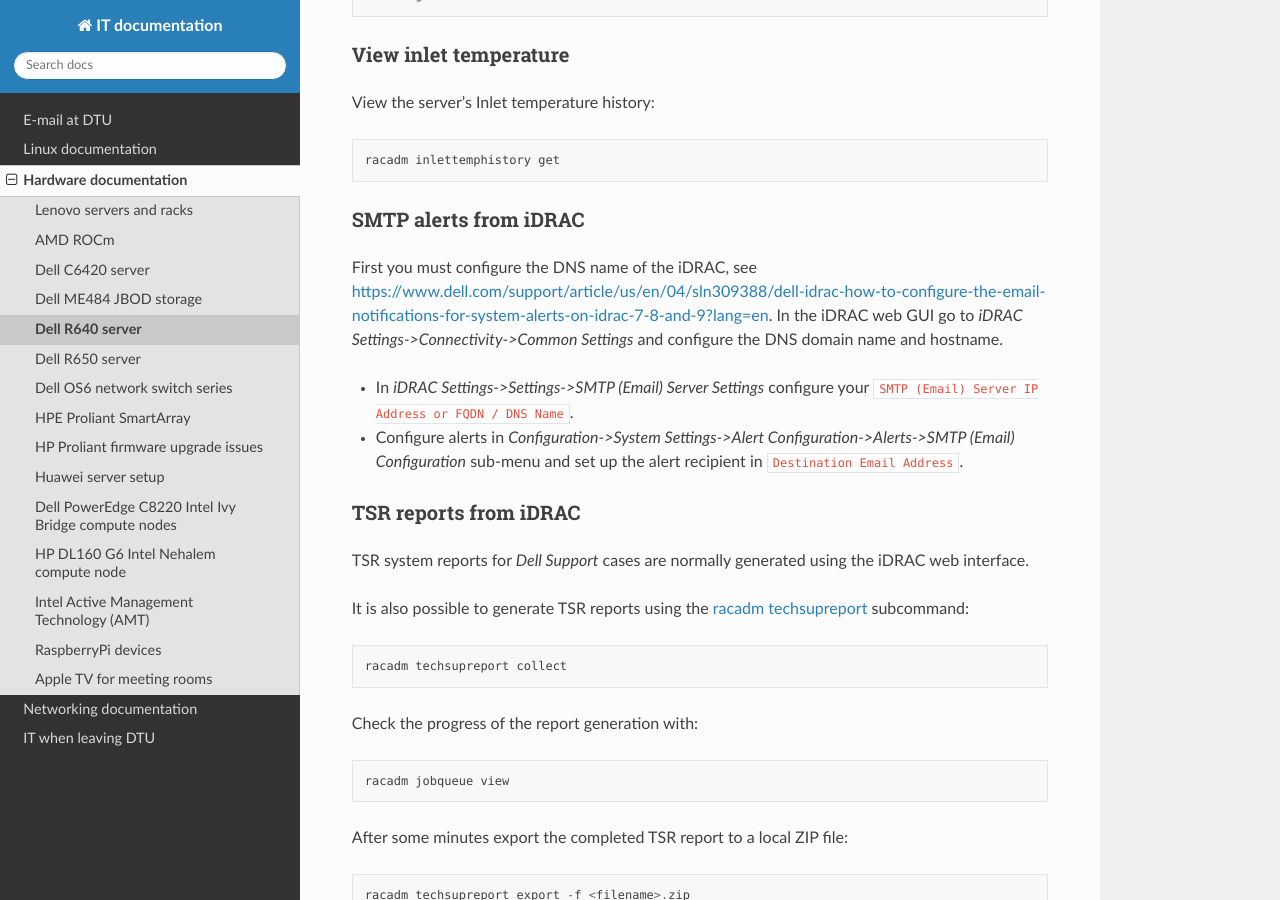
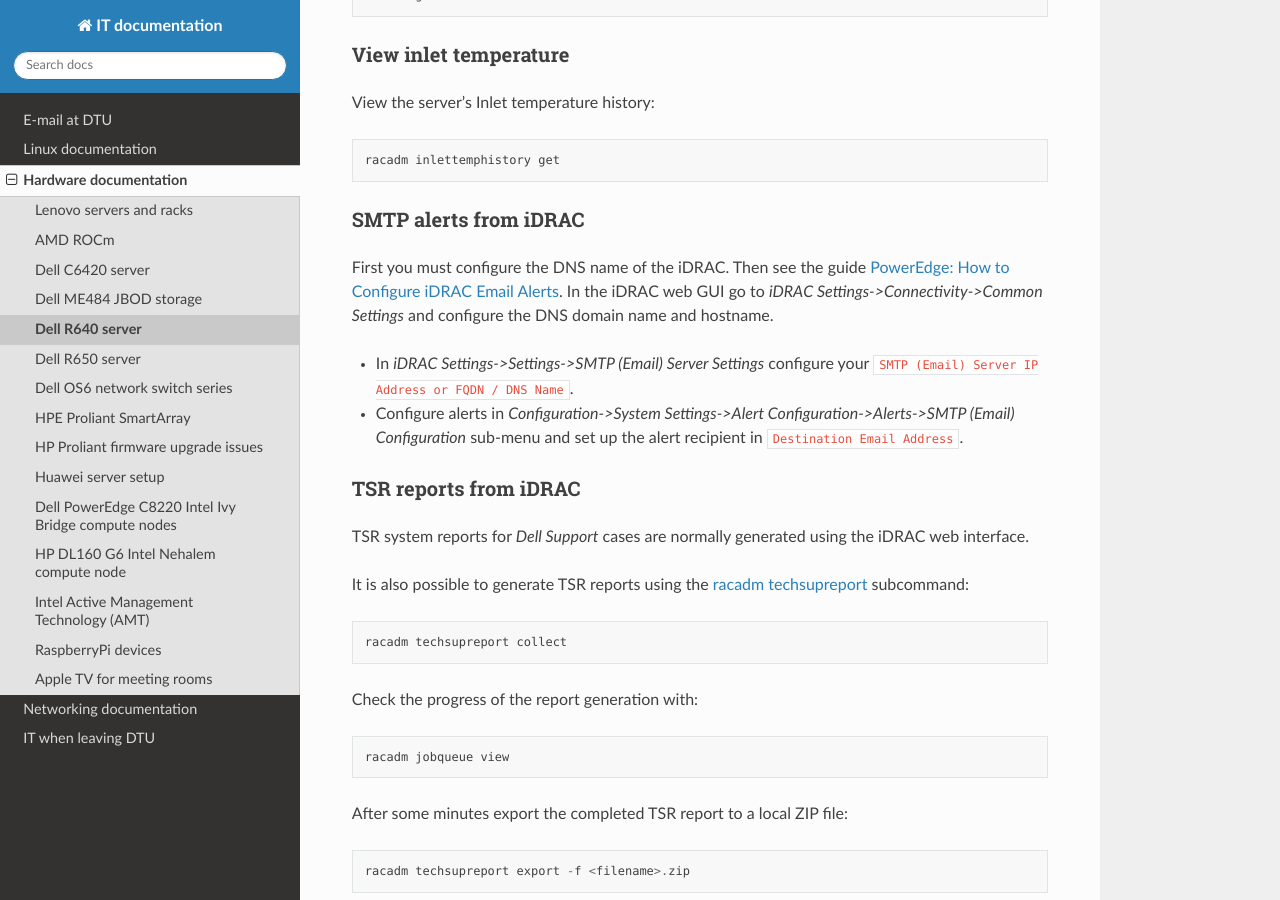
Before and after one commit to OleHolmNielsen/ITwiki, a Sphinx documentation site: the page built from docs/Dell_R640.rst, in a window 1280 px wide and 900 px high, scrolled down 16968 px. Built offline with Sphinx 7.4.7 and the Read the Docs theme 3.1.0, drawn with Linux system fonts in a browser that asks for light colours.

Commit message:
Link to guide

```diff
--- a/docs/Dell_R640.rst
+++ b/docs/Dell_R640.rst
@@ -708,7 +708,9 @@
 SMTP alerts from iDRAC
 ----------------------
 
-First you must configure the DNS name of the iDRAC, see https://www.dell.com/support/article/us/en/04/sln309388/dell-idrac-how-to-configure-the-email-notifications-for-system-alerts-on-idrac-7-8-and-9?lang=en.
+First you must configure the DNS name of the iDRAC.
+Then see the guide
+`PowerEdge: How to Configure iDRAC Email Alerts <https://www.dell.com/support/article/us/en/04/sln309388/dell-idrac-how-to-configure-the-email-notifications-for-system-alerts-on-idrac-7-8-and-9?lang=en>`_.
 In the iDRAC web GUI go to *iDRAC Settings->Connectivity->Common Settings* and configure the DNS domain name and hostname.
 
 * In *iDRAC Settings->Settings->SMTP (Email) Server Settings* configure your ``SMTP (Email) Server IP Address or FQDN / DNS Name``.
```
